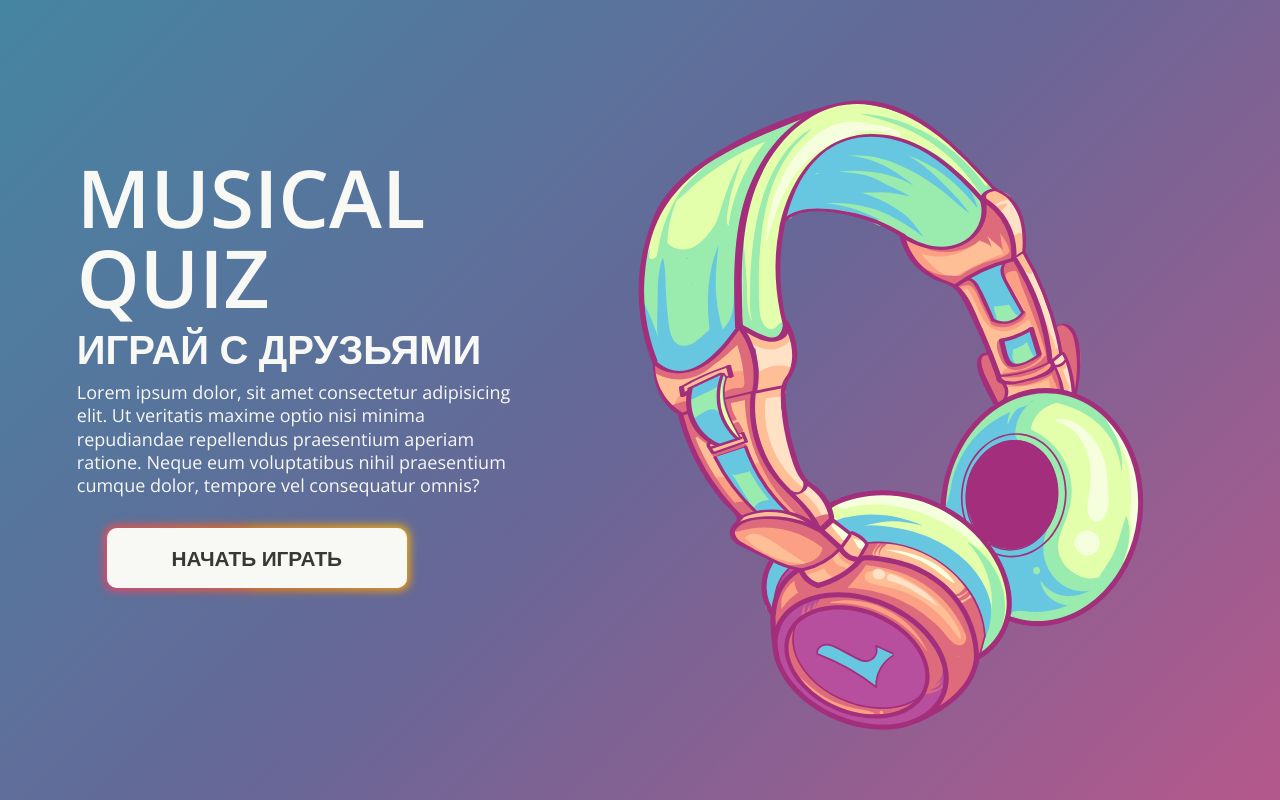
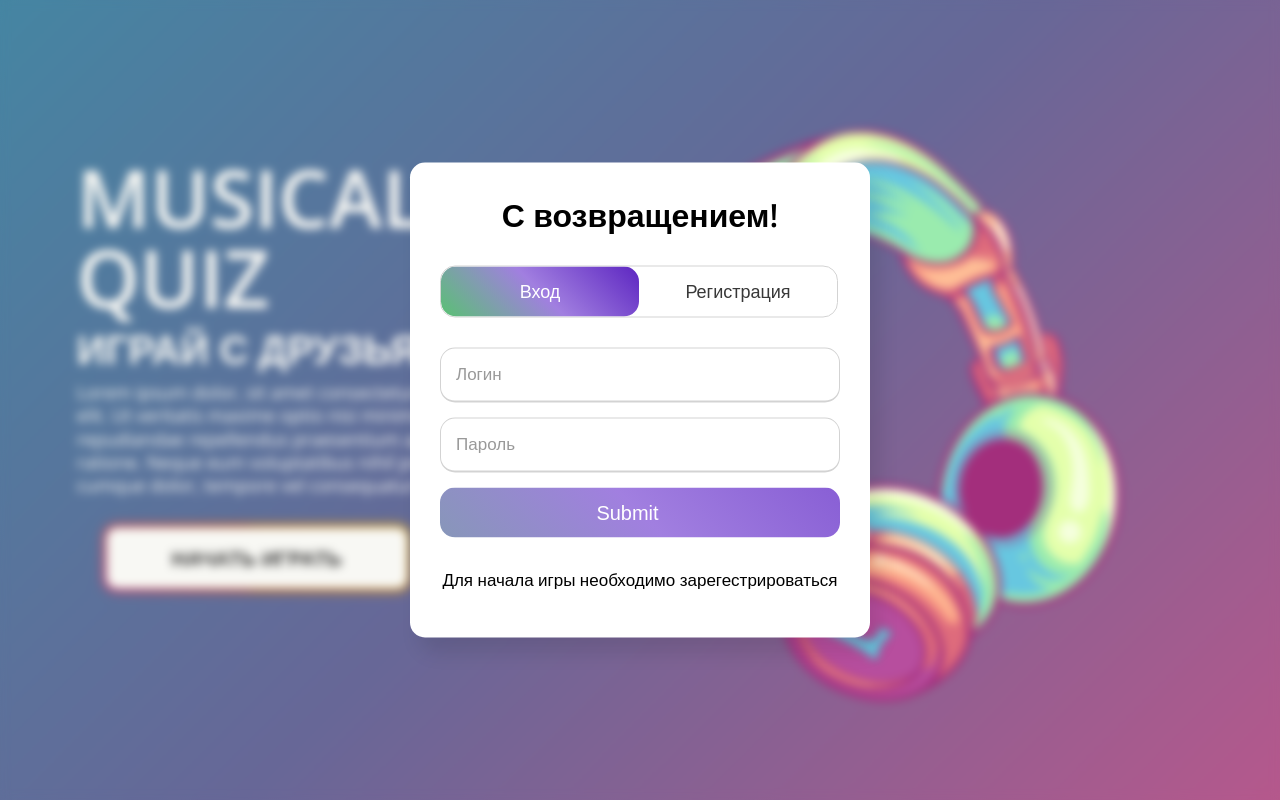
Before and after one commit to troyanskii-vladimir/multiplayer-music-quiz, a React (Vite) app: page / in a window 1280 px wide. Both pictures are taken after a click on the button "НАЧАТЬ ИГРАТЬ". Built offline with nearby package versions, Linux system fonts and the light colour scheme.

Commit message:
Добавляет модальное окно на главной странице

```diff
--- /dev/null
+++ b/src/components/modal-main-auth/modal-main-auth.scss
@@ -0,0 +1,186 @@
+.modal__overlay {
+    position: absolute;
+    top: 0;
+    left: 0;
+    width: 100%;
+    height: 100%;
+    cursor: pointer;
+    backdrop-filter: blur(5px);
+  }
+
+.modal__content {
+  position: fixed;
+  top: 50%;
+  left: 50%;
+  transform: translateX(-50%) translateY(-50%);
+  cursor: default;
+
+  overflow: hidden;
+  max-width: 400px;
+  background: #fff;
+  padding: 30px;
+  border-radius: 15px;
+  box-shadow: 10px 15px 20px rgba(0,0,0,0.1);
+
+  font-family: 'Open Sans', sans-serif;
+  font-weight: 400;
+}
+
+.modal__content .title-text{
+  display: flex;
+  width: 200%;
+}
+.modal__content .title{
+  width: 50%;
+  font-size: 32px;
+  font-weight: 600;
+  text-align: center;
+  transition: all 0.6s cubic-bezier(0.68,-0.55,0.265,1.55);
+}
+.modal__content .slide-controls{
+  position: relative;
+  display: flex;
+  height: 50px;
+  width: 99%;
+  overflow: hidden;
+  margin: 30px 0 10px 0;
+  justify-content: space-between;
+  border: 1px solid lightgrey;
+  border-radius: 15px;
+}
+.slide-controls .slide{
+  height: 100%;
+  width: 100%;
+  color: #fff;
+  font-size: 18px;
+  font-weight: 500;
+  text-align: center;
+  line-height: 48px;
+  cursor: pointer;
+  z-index: 1;
+  transition: all 0.6s ease;
+}
+.slide-controls label.signup{
+  color: rgb(56, 56, 56);
+}
+.slide-controls .slider-tab{
+  position: absolute;
+  height: 100%;
+  width: 50%;
+  left: 0;
+  z-index: 0;
+  border-radius: 15px;
+  background: -webkit-linear-gradient(45deg, #59C173, #a17fe0, #5D26C1);
+  transition: all 0.6s cubic-bezier(0.68,-0.55,0.265,1.55);
+}
+input[type="radio"]{
+  display: none;
+}
+#signup:checked ~ .slider-tab{
+  left: 50%;
+}
+#signup:checked ~ label.signup{
+  color: #fff;
+  cursor: default;
+  user-select: none;
+}
+#signup:checked ~ label.login{
+  color: rgb(56, 56, 56);
+}
+#login:checked ~ label.signup{
+  color: rgb(56, 56, 56);
+}
+#login:checked ~ label.login{
+  cursor: default;
+  user-select: none;
+}
+.modal__content .form-container{
+  width: 100%;
+  overflow: hidden;
+}
+.form-container .form-inner{
+  display: flex;
+  width: 200%;
+}
+.form-container .form-inner form{
+  width: 50%;
+  transition: all 0.6s cubic-bezier(0.68,-0.55,0.265,1.55);
+}
+.form-inner form .field{
+  height: 50px;
+  width: 100%;
+  margin-top: 20px;
+}
+.form-inner form .field input{
+  height: 100%;
+  width: 100%;
+  max-width: 381px;
+  outline: none;
+  padding-left: 15px;
+  border-radius: 15px;
+  border: 1px solid lightgrey;
+  border-bottom-width: 2px;
+  font-size: 17px;
+  transition: all 0.3s ease;
+}
+.form-inner form .field input:focus{
+  border-color: #a17fe0
+  /* box-shadow: inset 0 0 3px #fb6aae; */
+}
+.form-inner form .field input::placeholder{
+  color: #999;
+  transition: all 0.3s ease;
+}
+form .field input:focus::placeholder{
+  color: -webkit-linear-gradient(45deg, #59C173, #a17fe0, #5D26C1);
+}
+.form-inner form .pass-link{
+  margin-top: 5px;
+}
+.form-inner form .signup-link{
+  text-align: center;
+  margin-top: 30px;
+}
+.form-inner form .pass-link,
+.form-inner form .signup-link {
+  color: -webkit-linear-gradient(45deg, #59C173, #a17fe0, #5D26C1);
+  text-decoration: none;
+  font-size: 17px;
+}
+.form-inner form .pass-link a:hover,
+.form-inner form .signup-link a:hover{
+  text-decoration: underline;
+}
+form .btn{
+  height: 50px;
+  width: 100%;
+  border-radius: 15px;
+  position: relative;
+  overflow: hidden;
+}
+form .btn .btn-layer{
+  height: 100%;
+  width: 300%;
+  position: absolute;
+  left: -100%;
+  background: -webkit-linear-gradient(45deg, #59C173, #a17fe0, #5D26C1);
+  border-radius: 15px;
+  transition: all 0.4s ease;;
+}
+form .btn:hover .btn-layer{
+  left: 0;
+}
+form .btn input[type="submit"]{
+  height: 100%;
+  width: 100%;
+  z-index: 1;
+  position: relative;
+  background: none;
+  border: none;
+  color: #fff;
+  padding-left: 0;
+  border-radius: 15px;
+  font-size: 20px;
+  font-weight: 500;
+  cursor: pointer;
+}
--- /dev/null
+++ b/src/components/modal-main-auth/modal-main-auth.tsx
@@ -0,0 +1,77 @@
+import { useRef } from 'react';
+import './modal-main-auth.scss';
+
+
+function ModalMainAuth(): JSX.Element {
+    const loginText = useRef(null);
+    const loginForm = useRef(null);
+    const signupLink = useRef(null);
+
+    const handleChangeLoginClick = () => {
+        loginForm.current.style.marginLeft = "0%";
+        loginText.current.style.marginLeft = "0%";
+    };
+
+    const handleChangeRegisterClick = () => {
+        loginForm.current.style.marginLeft = "-50%";
+        loginText.current.style.marginLeft = "-50%";
+    };
+
+    return (
+    <div className="modal__overlay">
+        <div className="modal__content">
+            <div className="title-text">
+                <div className="title login" ref={loginText}>С возвращением!</div>
+                <div className="title signup">Добро пожаловать!</div>
+            </div>
+            <div className="form-container">
+                <div className="slide-controls">
+                    <input type="radio" name="slide" id="login" defaultChecked="" />
+                    <input type="radio" name="slide" id="signup" />
+                    <label htmlFor="login" className="slide login" onClick={handleChangeLoginClick}>
+                        Вход
+                    </label>
+                    <label htmlFor="signup" className="slide signup" onClick={handleChangeRegisterClick}>
+                        Регистрация
+                    </label>
+                    <div className="slider-tab" />
+                </div>
+                <div className="form-inner">
+                    <form action="#" className="login" ref={loginForm}>
+                    <div className="field">
+                        <input type="text" placeholder="Логин" required="" />
+                    </div>
+                    <div className="field">
+                        <input type="password" placeholder="Пароль" required="" />
+                    </div>
+                    <div className="field btn">
+                        <div className="btn-layer" />
+                        <input type="submit" defaultValue="Login" />
+                    </div>
+                    <div className="signup-link">
+                        Для начала игры необходимо зарегестрироваться
+                    </div>
+                    </form>
+                    <form action="#" className="signup"  ref={signupLink}>
+                    <div className="field">
+                        <input type="text" placeholder="Логин" required="" />
+                    </div>
+                    <div className="field">
+                        <input type="password" placeholder="Пароль" required="" />
+                    </div>
+                    <div className="field">
+                        <input type="password" placeholder="Подтвердите пароль" required="" />
+                    </div>
+                    <div className="field btn">
+                        <div className="btn-layer" />
+                        <input type="submit" defaultValue="Signup" />
+                    </div>
+                    </form>
+                </div>
+            </div>
+        </div>
+    </div>
+    );
+}
+
+export default ModalMainAuth;
--- a/src/main.scss
+++ b/src/main.scss
@@ -27,6 +27,8 @@ h1 {
   width: 100%;
   height: 100%;
 
-  display: flex;
-  justify-content: center;
 }
+
+.scroll-lock {
+  overflow: hidden;
+}
--- a/src/pages/headphones.tsx
+++ b/src/pages/headphones.tsx
@@ -5,16 +5,16 @@ import './main-page.scss';
 function Headphones(): JSX.Element {
   return (
     <motion.svg
-      animate={{
-        scale: [1, 1.1, 1.1, 1, 1]
-      }}
-      transition={{
-        duration: 1,
-        ease: "easeInOut",
-        times: [0, 0.2, 0.5, 0.8, 1],
-        repeat: Infinity,
-        repeatDelay: 1
-      }}
+      // animate={{
+      //   scale: [1, 1.1, 1.1, 1, 1]
+      // }}
+      // transition={{
+      //   duration: 1,
+      //   ease: "easeInOut",
+      //   times: [0, 0.2, 0.5, 0.8, 1],
+      //   repeat: Infinity,
+      //   repeatDelay: 1
+      // }}
       xmlns="http://www.w3.org/2000/svg"
       version="1.1"
       width="60%"
--- a/src/pages/main-page.tsx
+++ b/src/pages/main-page.tsx
@@ -1,16 +1,26 @@
 import './main-page.scss';
 import Headphones from './headphones';
+import { useState } from 'react';
+import ModalMainAuth from '../components/modal-main-auth/modal-main-auth';
 
 
 
 function MainPage(): JSX.Element {
+  const [isAuthVisible, setIsAuthVisible] = useState<boolean>(false);
+
+  const handleStartButtonClick = () => {
+    document.body.classList.add('scroll-lock');
+    setIsAuthVisible(true);
+  };
+
   return (
+    <>
       <div className='container'>
         <div className='main_page__content'>
           <p className='main_page__title'>Musical Quiz</p>
           <p className='main_page__subtitle'>Играй с друзьями</p>
           <p className='main_page__describe'>Lorem ipsum dolor, sit amet consectetur adipisicing elit. Ut veritatis maxime optio nisi minima repudiandae repellendus praesentium aperiam ratione. Neque eum voluptatibus nihil praesentium cumque dolor, tempore vel consequatur omnis?</p>
-        <button className='btn btn-start__game'>Начать играть</button>
+          <button className='btn btn-start__game' onClick={handleStartButtonClick}>Начать играть</button>
         </div>
 
         <div
@@ -19,6 +29,11 @@ function MainPage(): JSX.Element {
           <Headphones />
         </div>
       </div>
+      {
+          isAuthVisible &&
+          <ModalMainAuth />
+        }
+    </>
   );
 }
 
```
Lines whose indentation alone changed are shown as unchanged.
